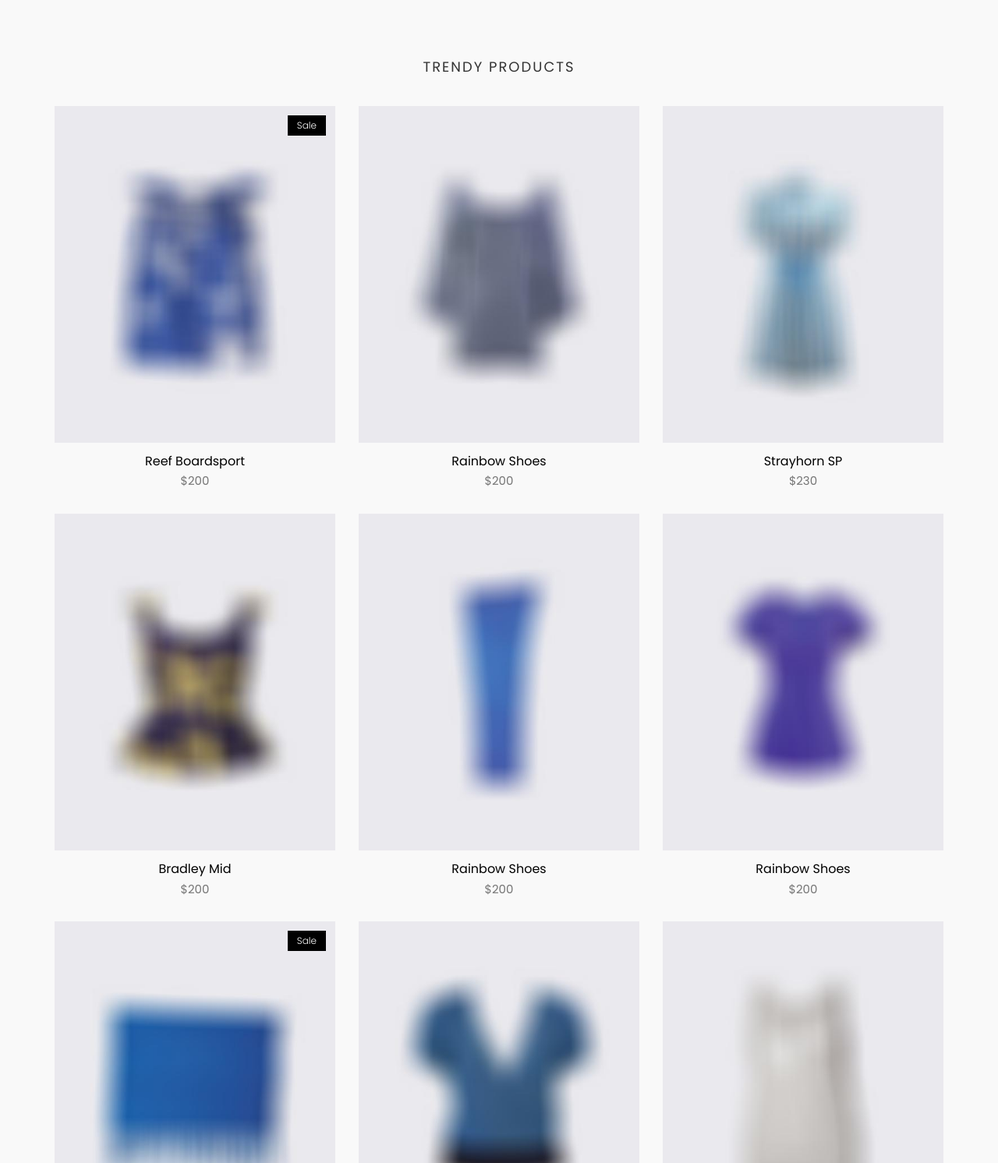
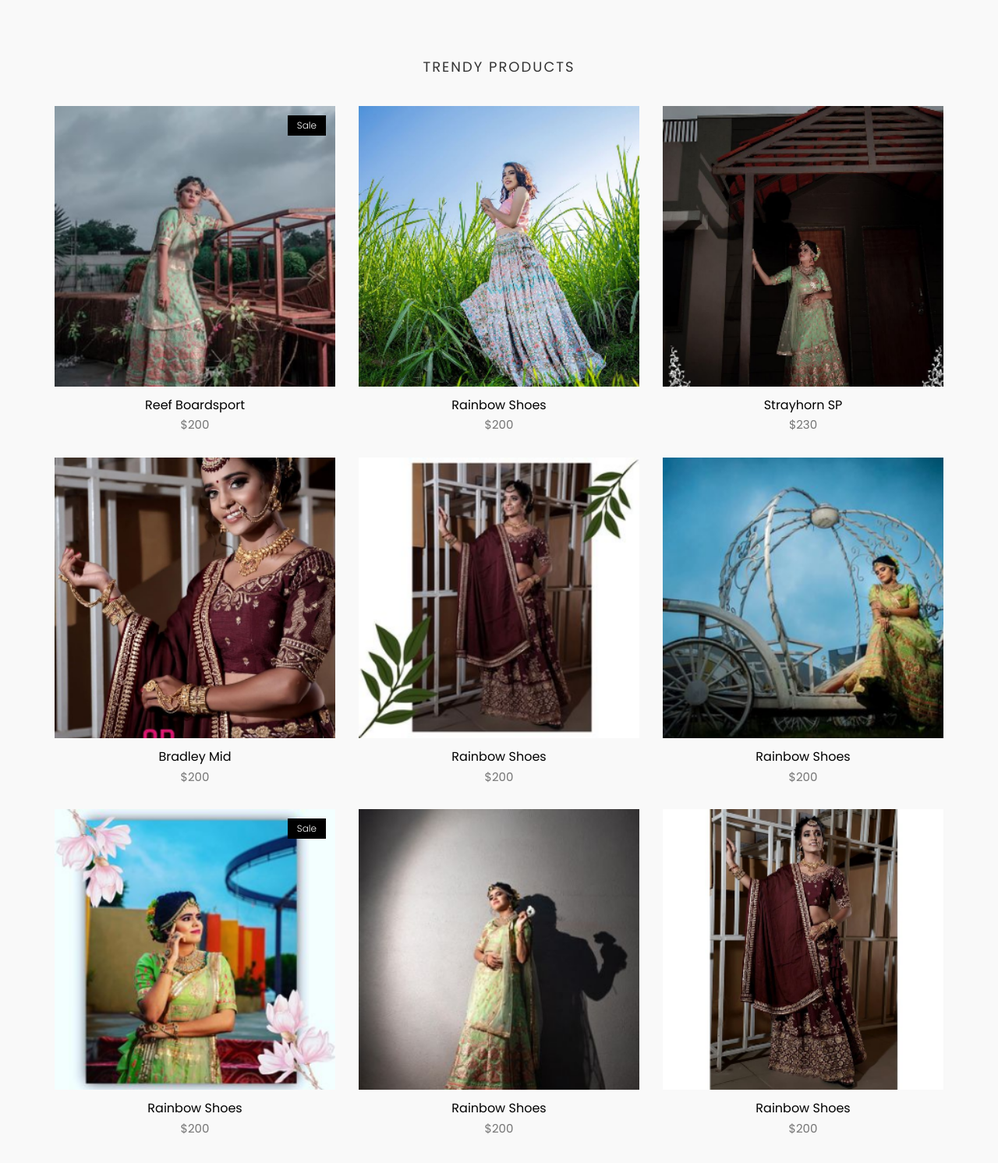
Before and after one commit to Bhavesh-Parmar/Chandramin, a plain HTML site: page index.html in a window 1280 px wide. Shown: the part 1980-3472 px from the top of the page at 78% size. Drawn offline with Linux system fonts and the light colour scheme; some packages are replaced by stand-ins of ours; no server answers; files whose address does not match are found by name.

Commit message:
pic upload

```diff
--- a/index.html
+++ b/index.html
@@ -212,7 +212,7 @@
 				<div class="product-item">
 					<div class="product-thumb">
 						<span class="bage">Sale</span>
-						<img class="img-responsive" src="images/shop/products/product-1.jpg" alt="product-img" />
+						<img class="img-responsive" src="images/shop/products/product-1.png" alt="product-img" />
 						<div class="preview-meta">
 							<ul>
 								<li>
@@ -238,7 +238,7 @@
 			<div class="col-md-4">
 				<div class="product-item">
 					<div class="product-thumb">
-						<img class="img-responsive" src="images/shop/products/product-2.jpg" alt="product-img" />
+						<img class="img-responsive" src="images/shop/products/product2.png" alt="product-img" />
 						<div class="preview-meta">
 							<ul>
 								<li>
@@ -264,7 +264,7 @@
 			<div class="col-md-4">
 				<div class="product-item">
 					<div class="product-thumb">
-						<img class="img-responsive" src="images/shop/products/product-3.jpg" alt="product-img" />
+						<img class="img-responsive" src="images/shop/products/product3.png" alt="product-img" />
 						<div class="preview-meta">
 							<ul>
 								<li>
@@ -290,7 +290,7 @@
 			<div class="col-md-4">
 				<div class="product-item">
 					<div class="product-thumb">
-						<img class="img-responsive" src="images/shop/products/product-4.jpg" alt="product-img" />
+						<img class="img-responsive" src="images/shop/products/product4.png" alt="product-img" />
 						<div class="preview-meta">
 							<ul>
 								<li>
@@ -316,7 +316,7 @@
 			<div class="col-md-4">
 				<div class="product-item">
 					<div class="product-thumb">
-						<img class="img-responsive" src="images/shop/products/product-5.jpg" alt="product-img" />
+						<img class="img-responsive" src="images/shop/products/product5.png" alt="product-img" />
 						<div class="preview-meta">
 							<ul>
 								<li>
@@ -342,7 +342,7 @@
 			<div class="col-md-4">
 				<div class="product-item">
 					<div class="product-thumb">
-						<img class="img-responsive" src="images/shop/products/product-6.jpg" alt="product-img" />
+						<img class="img-responsive" src="images/shop/products/product6.png" alt="product-img" />
 						<div class="preview-meta">
 							<ul>
 								<li>
@@ -369,7 +369,7 @@
 				<div class="product-item">
 					<div class="product-thumb">
 						<span class="bage">Sale</span>
-						<img class="img-responsive" src="images/shop/products/product-7.jpg" alt="product-img" />
+						<img class="img-responsive" src="images/shop/products/product7.png" alt="product-img" />
 						<div class="preview-meta">
 							<ul>
 								<li>
@@ -395,7 +395,7 @@
 			<div class="col-md-4">
 				<div class="product-item">
 					<div class="product-thumb">
-						<img class="img-responsive" src="images/shop/products/product-8.jpg" alt="product-img" />
+						<img class="img-responsive" src="images/shop/products/product8.png" alt="product-img" />
 						<div class="preview-meta">
 							<ul>
 								<li>
@@ -421,7 +421,7 @@
 			<div class="col-md-4">
 				<div class="product-item">
 					<div class="product-thumb">
-						<img class="img-responsive" src="images/shop/products/product-9.jpg" alt="product-img" />
+						<img class="img-responsive" src="images/shop/products/product10.png" alt="product-img" />
 						<div class="preview-meta">
 							<ul>
 								<li>
```
Also changed, not shown: images/shop/products/product-01.jpg (renamed from images/shop/products/product-1.jpg), images/shop/products/product-1.png (added), images/shop/products/product10.png (added), images/shop/products/product2.png (added), images/shop/products/product3.png (added), images/shop/products/product4.png (added), images/shop/products/product5.png (added), images/shop/products/product6.png (added), images/shop/products/product7.png (added), images/shop/products/product8.png (added), images/shop/products/product9.png (added).
